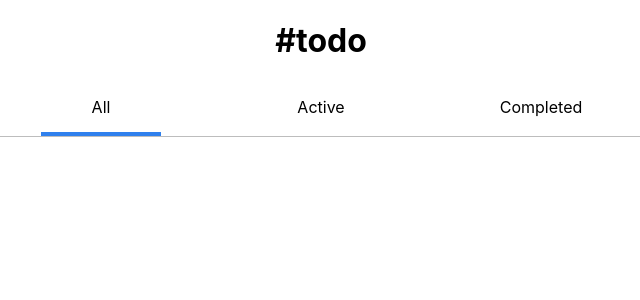
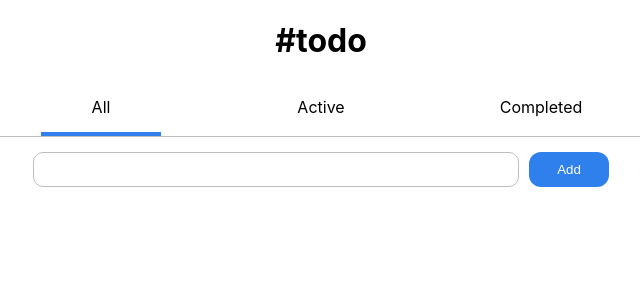
Before and after one commit to Mr-hollowman/dev-todo, a React (Create React App) app: page / in a window 1280 px wide. Shown: the top 300 px of the page, without its empty margins (319-959 px from the left). Built offline with nearby package versions, Linux system fonts and the light colour scheme.

Commit message:
search bar added

```diff
--- a/src/App.css
+++ b/src/App.css
@@ -3,6 +3,7 @@ main{
   flex-direction: column;
   justify-content: center;
   align-items: center;
+  width: 750px;
 }
 nav{
   display: flex;
@@ -21,3 +22,24 @@ nav > span{
   border-bottom: 4px solid #2F80ED;
   border-radius: 4px 4px 0px 0px;
 }
+
+input{
+  width: 30rem;
+  border-radius: 10px;
+  border: 1px solid #BDBDBD;
+}
+.searchBar{
+  display: flex;
+  justify-content: space-between;
+  padding: 15px;
+  gap: 10px;
+}
+
+.searchButton{
+  color: #ffffff;
+  background-color: #2F80ED;
+  padding: 10px;
+  border-radius: 12px;
+  border: 0;
+  width: 5rem;
+}
--- a/src/App.js
+++ b/src/App.js
@@ -1,23 +1,22 @@
 import React, { useState } from "react";
 import "./App.css";
+import Navbar from "./components/Navbar";
 
 export default function App() {
   const [activebar, setActiveBar] = useState("All");
+  const [todo, setTodo] = useState("");
 
   const changeMenu = (e) => {
     setActiveBar(e.target.innerText);
   };
-  console.log(activebar);
   return (
     <main>
       <h1>#todo</h1>
-      <nav>
-        <span className={activebar === "All" ? "active":""} onClick={changeMenu}>
-          All
-        </span>
-        <span className={activebar === "Active" ? "active":""}  onClick={changeMenu}>Active</span>
-        <span className={activebar === "Completed" ? "active":""}  onClick={changeMenu}>Completed</span>
-      </nav>
+      <Navbar activebar={activebar} changeMenu={changeMenu} />
+      <div className="searchBar">
+        <input type="text" onChange={(e) => setTodo(e.target.value)} />
+        <button className="searchButton">Add</button>
+      </div>
     </main>
   );
 }
--- /dev/null
+++ b/src/components/Navbar.js
@@ -0,0 +1,26 @@
+import React from "react";
+
+export default function Navbar({activebar, changeMenu}) {
+  return (
+    <nav>
+      <span
+        className={activebar === "All" ? "active" : ""}
+        onClick={changeMenu}
+      >
+        All
+      </span>
+      <span
+        className={activebar === "Active" ? "active" : ""}
+        onClick={changeMenu}
+      >
+        Active
+      </span>
+      <span
+        className={activebar === "Completed" ? "active" : ""}
+        onClick={changeMenu}
+      >
+        Completed
+      </span>
+    </nav>
+  );
+}
--- a/src/index.css
+++ b/src/index.css
@@ -1,4 +1,7 @@
 body {
+  display: flex;
+  justify-content: center;
+  align-items: center;
   margin: 0;
   font-family: -apple-system, BlinkMacSystemFont, 'Segoe UI', 'Roboto', 'Oxygen',
     'Ubuntu', 'Cantarell', 'Fira Sans', 'Droid Sans', 'Helvetica Neue',
```
